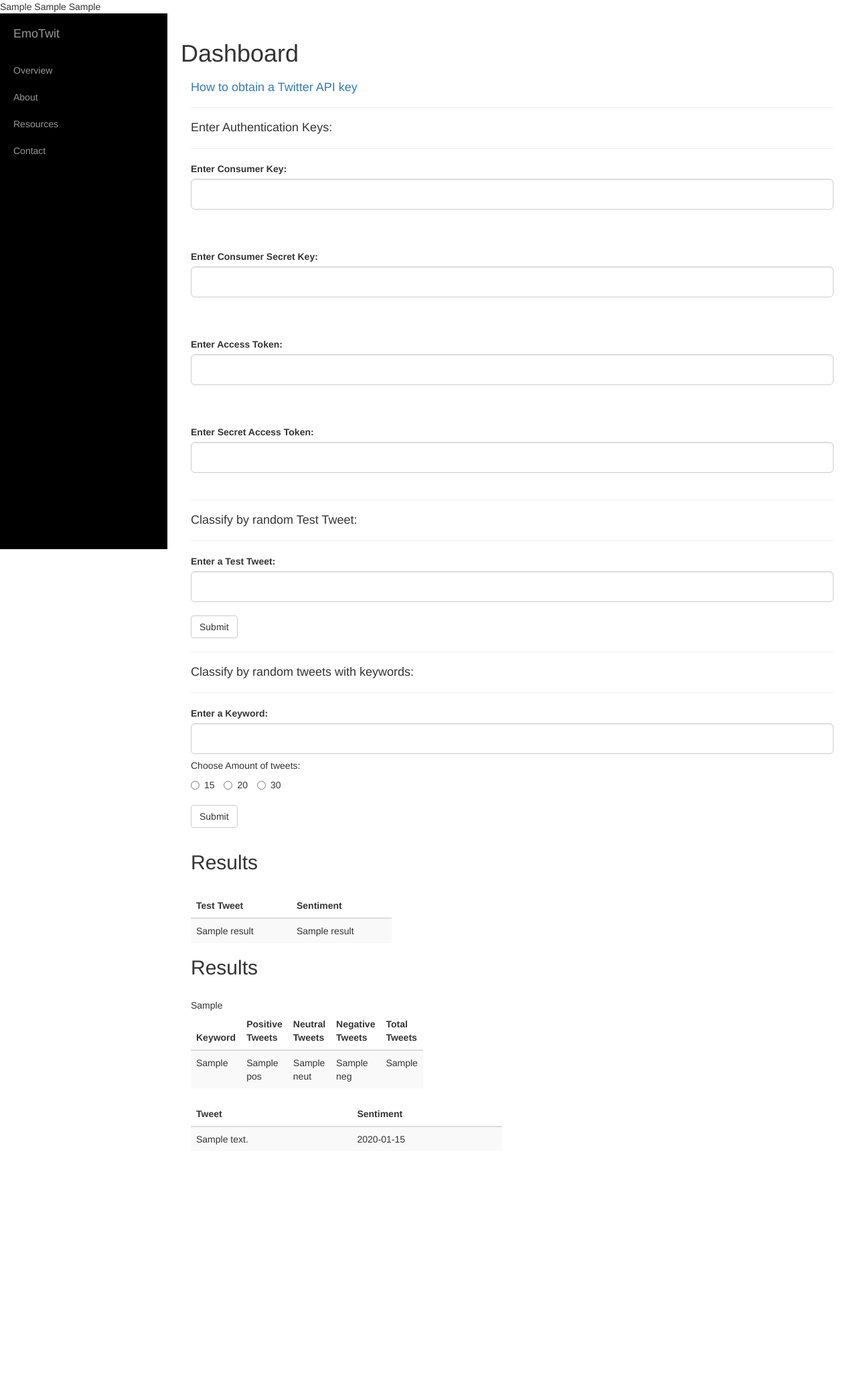
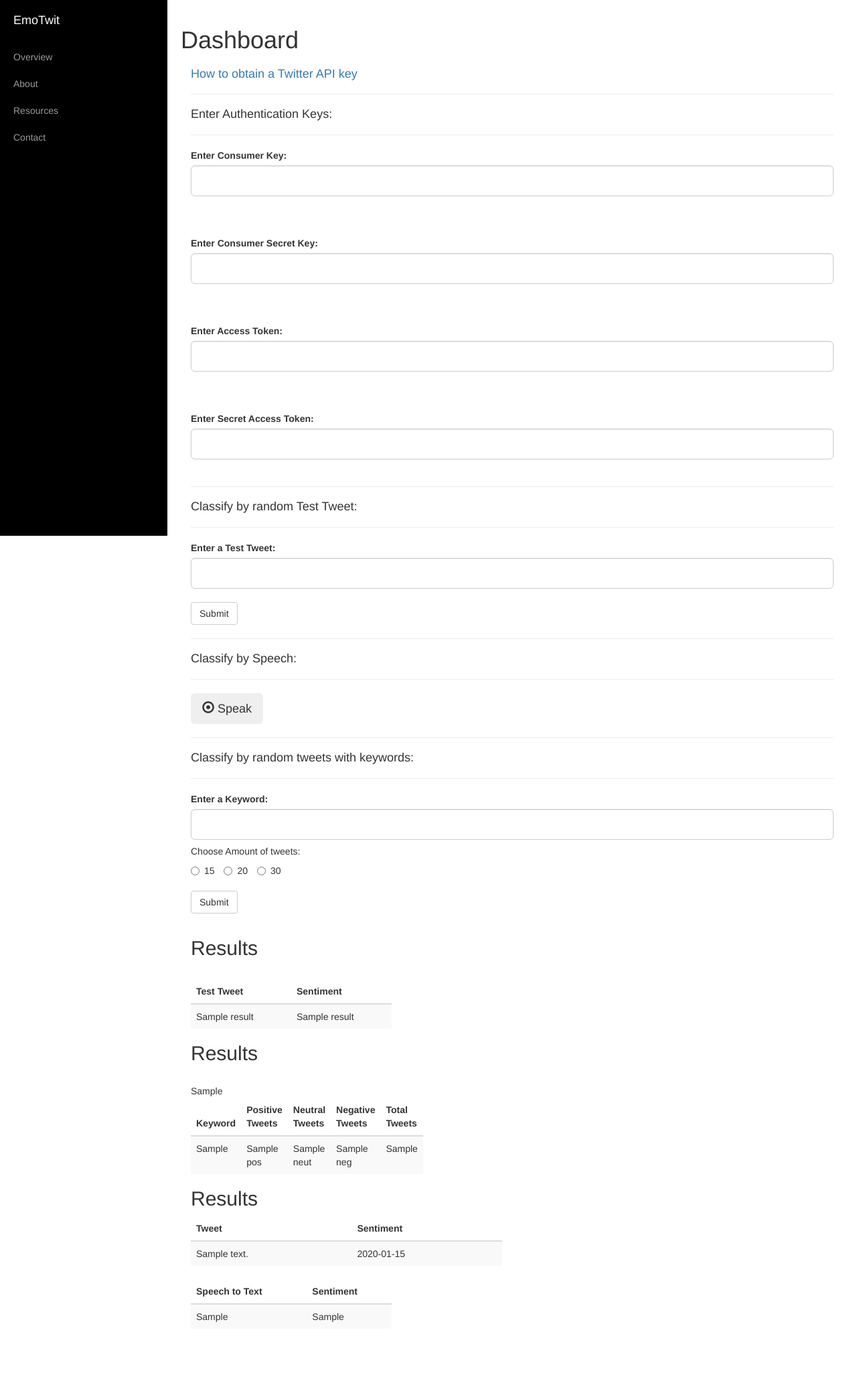
Before and after one commit to tstrawbr/Twitter-Emotion, a Flask app: template src/templates/index.html in a window 1280 px wide. Shown: the whole page at 67% size. Before the commit the page ends 1709 px from the top, so only its background shows below. Run offline with Flask 2, Linux system fonts and the light colour scheme; the template is opened without the code that fills it: most values are stand-ins (such as "Sample title", 1, 10 or a date in 2020); parts of the project's set-up code (start-up, migrations or seed data) failed here and were passed over; some libraries are stand-ins or nearby versions.

Commit message:
speech recognition/ classification working

```diff
--- a/src/main.py
+++ b/src/main.py
@@ -9,7 +9,7 @@ from test import test
 from classify import *
 from sampleCollection import *
 from bokehGraph import plot
-
+from speechRecognition import speak
 
 MONGO_DB_URI = "mongodb://test_user:1234@ds053300.mlab.com:53300/emotwit2016"
 client = pymongo.MongoClient(MONGO_DB_URI)
@@ -69,18 +69,9 @@ def dashboard():
     else:
         sentiment = ""
 
-    #initial graph
-    data = []
-    bar = []
-    data = count_sent(NBClassifier)
-    bar = plot(data)
 
     results = [testTweet, sentiment]
-    return render_template('index.html', results=results,
-        plot_script=bar[0],
-        plot_div=bar[1],
-        js_resources=bar[2],
-        css_resources=bar[3])
+    return render_template('index.html', results=results)
 
 
 
@@ -120,6 +111,22 @@ def api_test():
         js_resources=bar[2],
         css_resources=bar[3])
 
+@webapp.route("/speech", methods=['GET','POST'])
+def speech_recogn():
+
+    speechToText = ""
+    sentiment = ""
+
+    if request.method == 'POST':
+        speechToText = speak()
+    if(speechToText):
+        processedText = processTweet(speechToText)
+        sentiment = NBClassifier.classify(extract_features(getFeatureVector(processedText, stopWords)))
+
+    textObj = [speechToText, sentiment]
+
+    return render_template('index.html',speech_results = textObj)
+
 #server initializiation
 if __name__ == "__main__":
     port = int(os.environ.get("PORT", 33507))
--- a/src/sampleCollection.py
+++ b/src/sampleCollection.py
@@ -44,7 +44,7 @@ def upload(userTrack,userLimit):
         def on_status(self, status):
             self.num_tweets += 1
             if self.num_tweets < int(userLimit):
-                with open('tweets.txt','a') as tf:
+                with open('data/tweets.txt','a') as tf:
                     line = (status.text).encode('utf-8')
                     tf.write(' | ')
                     tf.write(str(line))
@@ -64,7 +64,7 @@ def upload(userTrack,userLimit):
 
 def count_sent(NBClassifier):
     stopWords = getStopWordList('data/stopwords.txt')
-    inpTweets = csv.reader(open('tweets.txt', 'rt'), quotechar='|')
+    inpTweets = csv.reader(open('data/tweets.txt', 'rt'), quotechar='|')
     twitArray = []
     twitSum = sentSum()
     for row in inpTweets:
@@ -83,5 +83,5 @@ def count_sent(NBClassifier):
 
     #returns sum of sentiments and the actual tweets
     result = [twitSum,twitArray]
-    open('tweets.txt', 'w').close()
+    open('data/tweets.txt', 'w').close()
     return result
--- /dev/null
+++ b/src/static/js/main.js
@@ -0,0 +1,3 @@
+function insert_text(){
+	document.getElementById('speak').innerHTML = '<h5>Say Something!</h5>';
+}
--- a/src/templates/index.html
+++ b/src/templates/index.html
@@ -10,9 +10,13 @@
 <!-- Bootstrap -->
 <link href="static/css/bootstrap.min.css" rel="stylesheet">
 
+<!-- plot bokeh only if /keyword-->
+{% set path = request.path %}
+{% if path == "/keyword" %}
 {{ js_resources|indent(4)|safe }}
 {{ css_resources|indent(4)|safe }}
 {{ plot_script|indent(4)|safe }}
+{%endif%}
 
 <!--Custom CSS-->
 <link href="static/css/main.css" rel="stylesheet">
@@ -109,7 +113,19 @@
           <br />
           <button type="submit" class="btn btn-default">Submit</button>
         </form>
-
+        <br/>
+      <hr>
+    <h4>Classify by Speech: </h4>
+      <hr>
+      <div class="row">
+        <div class="col-lg-12">
+	         <form action = "/speech" method= "post">
+            <button type="submit" class="btn btn-lg"glyphicon glyphicon-record onclick="insert_text()">
+            <span class="glyphicon glyphicon-record" aria-hidden="true"></span> Speak</button>
+        <div id="speak"></div>
+      </form>
+        </div>
+      </div>
 	  <hr>
         <h4>Classify by random tweets with keywords: </h4>
         <hr>
@@ -187,6 +203,22 @@
                 {% endfor %}
           </div>
         {% endif %}
+        {% if speech_results %}
+        <h2>Results</h2>
+        <table class="table table-striped" style="max-width: 300px;">
+              <thead>
+                <tr>
+                  <th>Speech to Text</th>
+                  <th>Sentiment</th>
+                </tr>
+              </thead>
+                <tr>
+                  <td>{{ speech_results[0] }}</td>
+                  <td>{{ speech_results[1] }}</td>
+                </tr>
+            </table>
+        {% endif %}
+        <br />
       </div>
       </div>
     </div>
@@ -207,5 +239,6 @@
 <script src="https://ajax.googleapis.com/ajax/libs/jquery/1.11.3/jquery.min.js"></script>
 <!-- Include all compiled plugins (below), or include individual files as needed -->
 <script src="static/js/bootstrap.min.js"></script>
+<script src="static/js/main.js"></script>
 </body>
 </html>
--- a/src/test.py
+++ b/src/test.py
@@ -9,7 +9,7 @@ MONGO_DB_URI = "mongodb://test_user:1234@ds053300.mlab.com:53300/emotwit2016"
 client = pymongo.MongoClient(MONGO_DB_URI)
 db = client.emotwit2016
 
-tw = open("twitter_data.txt","r+")
+tw = open("data/twitter_data.txt","r+")
 
 def test():
     tweets_iterator = db.twitter_collection.find()
```
Also changed, not shown: src/speechRecognition.py (+19 -15 lines), src/data/tweets.txt (added), src/data/twitter_data.txt (renamed from src/twitter_data.txt). Lines whose indentation alone changed are shown as unchanged.
